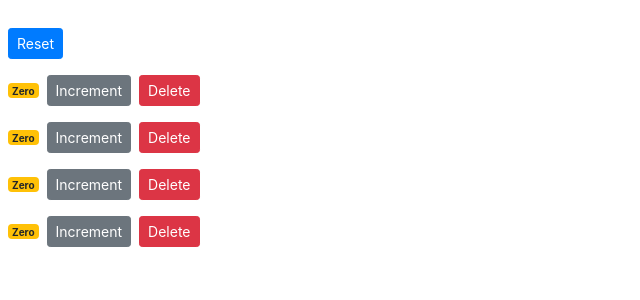
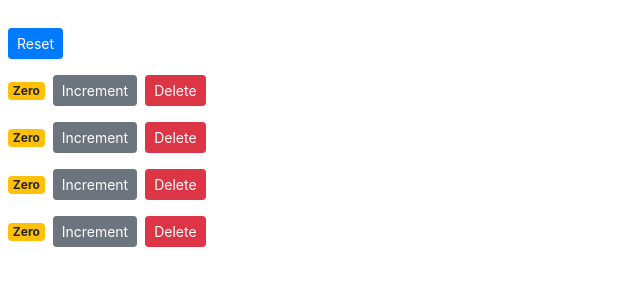
Before and after one commit to lukethinnes/forefront, a React (Create React App) app: page / in a window 1280 px wide. Shown: the top 300 px of the page, without its empty margins (0-640 px from the left). Built offline with nearby package versions, Linux system fonts and the light colour scheme.

Commit message:
Refactored for single source of truth.

```diff
--- a/src/components/counter.jsx
+++ b/src/components/counter.jsx
@@ -1,18 +1,6 @@
 import React, {Component} from 'react';
 
 export default class Counter extends Component {
-  state = {
-    value: this.props.counter.value,
-  };
-
-  styles = {
-    fontSize: 10,
-    fontWeight: 'bold',
-  };
-
-  handleIncrement = () => {
-    this.setState({value: this.state.value + 1});
-  };
 
   render() {
     return (
@@ -22,7 +10,7 @@
         </span>
         <button
           className="btn btn-secondary btn-sm"
-          onClick={this.handleIncrement}>
+          onClick={() => this.props.onIncrement(this.props.counter)}>
           Increment
         </button>
         <button className="btn btn-danger btn-sm m-2" onClick={() => this.props.onDelete(this.props.counter.id)}>
@@ -34,12 +22,12 @@
 
   getBadgeClasses() {
     let classes = 'badge m-2 bg-';
-    classes += this.state.value === 0 ? 'warning' : 'primary';
+    classes += this.props.counter.value === 0 ? 'warning' : 'primary';
     return classes;
   }
 
   formatCount() {
-    const {value} = this.state;
+    const {value} = this.props.counter;
     return value === 0 ? 'Zero' : value;
   }
 }
--- a/src/components/counters.jsx
+++ b/src/components/counters.jsx
@@ -9,6 +9,14 @@
       {id: 3, value: 0},
       {id: 4, value: 0},
     ],
+  };
+
+  handleIncrement = counter => {
+    const counters = [...this.state.counters];
+    const index = counters.indexOf(counter);
+    counters[index] = {...counter};
+    counters[index].value++;
+    this.setState({counters});
   };
 
   handleDelete = counterId => {
@@ -33,6 +41,7 @@
             counter={counter}
             id={counter.id}
             onDelete={this.handleDelete}
+            onIncrement={this.handleIncrement}
           />
         ))}
       </div>
```
